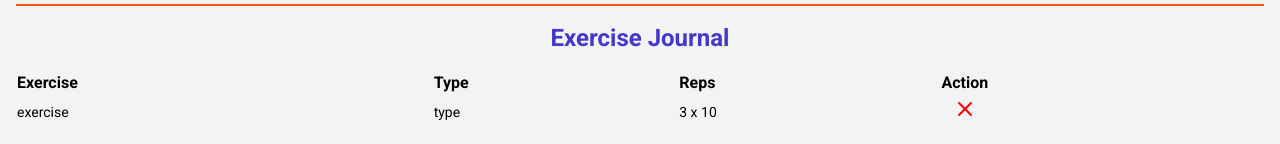
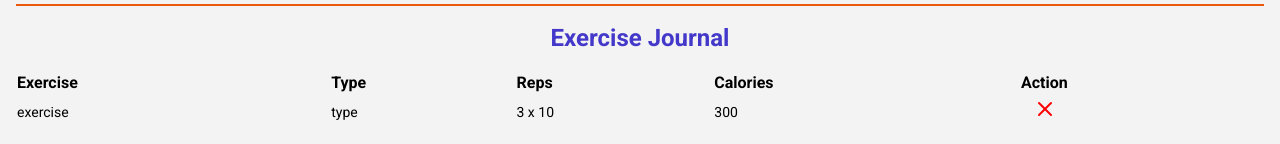
Before and after one commit to pn-code/fit-reservation, a Next.js app: page /tracker/overview in a window 1280 px wide. Shown: the part 1015-1159 px from the top of the page. Built offline with nearby package versions, Linux system fonts and the light colour scheme; no server answers.

Commit message:
Adding calories burnt to exercise entry

```diff
--- a/app/tracker/overview/page.tsx
+++ b/app/tracker/overview/page.tsx
@@ -128,6 +128,7 @@ const TrackerOverview = async () => {
 						<th>Exercise</th>
 						<th>Type</th>
 						<th>Reps</th>
+						<th>Calories</th>
 						<th>Action</th>
 					</tbody>
 					<tbody className="text-sm">
--- a/components/ExerciseEntryCard.tsx
+++ b/components/ExerciseEntryCard.tsx
@@ -11,6 +11,7 @@ function ExerciseEntryCard() {
 				</td>
 				<td>type</td>
 				<td>3 x 10</td>
+				<td>300</td>
 				<td>
 					<button>
 						<X
```
Also changed, not shown: 1 other file (tests, documents, lock files or other folders).
